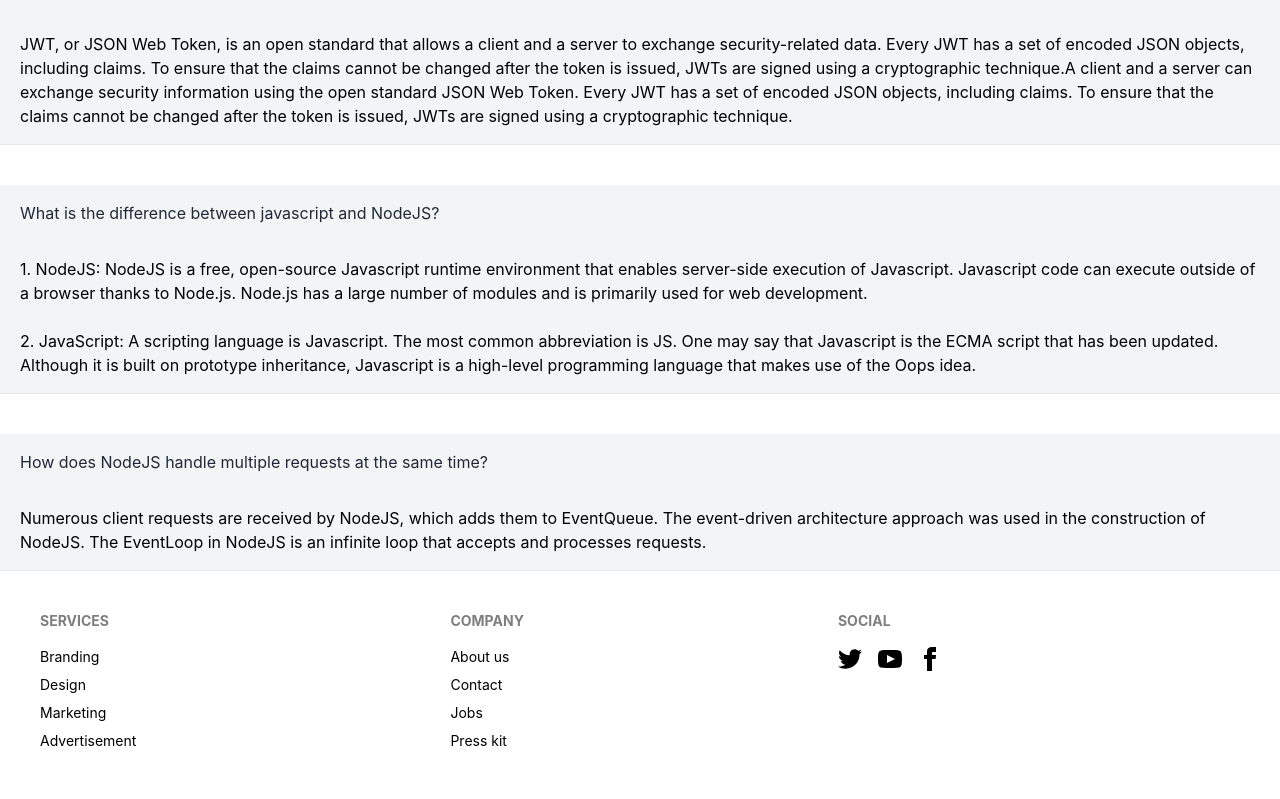
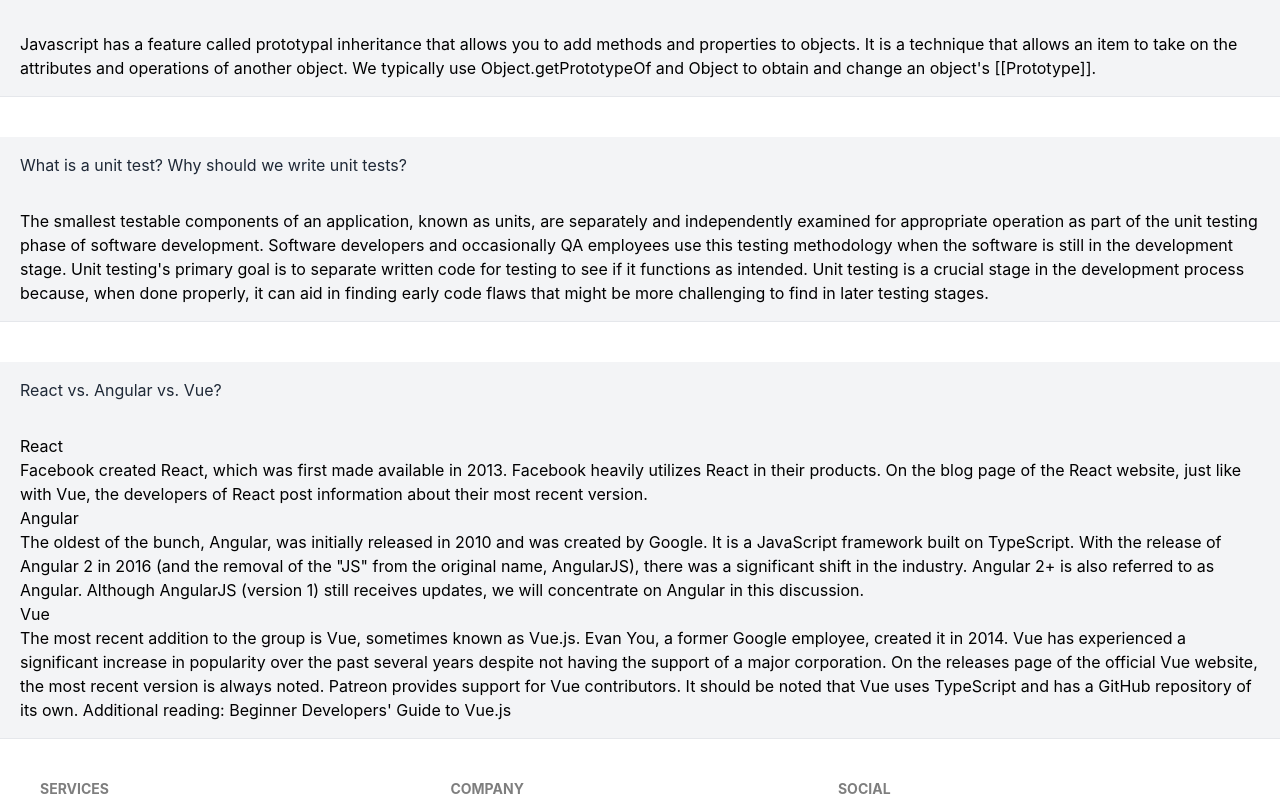
Before and after one commit to inzamam-nur/Bikers-Hut-client-side, a React (Create React App) app: page /blogs in a window 1280 px wide. Shown: the part 561-1360 px from the top of the page. Built offline with nearby package versions, Linux system fonts and the light colour scheme; no server answers.

Commit message:
add product page added

```diff
--- a/src/Pages/Blogs/Blogs.js
+++ b/src/Pages/Blogs/Blogs.js
@@ -92,7 +92,7 @@ const Blog = () => {
               aria-expanded="false"
               aria-controls="flush-collapseOne"
             >
-              What is JWT, and how does it work?
+              How does prototypical inheritance work?
             </button>
           </h2>
           <div
@@ -102,15 +102,11 @@ const Blog = () => {
             data-bs-parent="#accordionFlushExample"
           >
             <div className="accordion-body py-4 px-5">
-              JWT, or JSON Web Token, is an open standard that allows a client
-              and a server to exchange security-related data. Every JWT has a
-              set of encoded JSON objects, including claims. To ensure that the
-              claims cannot be changed after the token is issued, JWTs are
-              signed using a cryptographic technique.A client and a server can
-              exchange security information using the open standard JSON Web
-              Token. Every JWT has a set of encoded JSON objects, including
-              claims. To ensure that the claims cannot be changed after the
-              token is issued, JWTs are signed using a cryptographic technique.
+              Javascript has a feature called prototypal inheritance that allows
+              you to add methods and properties to objects. It is a technique
+              that allows an item to take on the attributes and operations of
+              another object. We typically use Object.getPrototypeOf and Object
+              to obtain and change an object's [[Prototype]].
             </div>
           </div>
         </div>
@@ -136,7 +132,7 @@ const Blog = () => {
               aria-expanded="false"
               aria-controls="flush-collapseOne"
             >
-              What is the difference between javascript and NodeJS?
+              What is a unit test? Why should we write unit tests?
             </button>
           </h2>
           <div
@@ -146,17 +142,16 @@ const Blog = () => {
             data-bs-parent="#accordionFlushExample"
           >
             <div className="accordion-body py-4 px-5">
-              1. NodeJS: NodeJS is a free, open-source Javascript runtime
-              environment that enables server-side execution of Javascript.
-              Javascript code can execute outside of a browser thanks to
-              Node.js. Node.js has a large number of modules and is primarily
-              used for web development. <br />
-              <br />
-              2. JavaScript: A scripting language is Javascript. The most common
-              abbreviation is JS. One may say that Javascript is the ECMA script
-              that has been updated. Although it is built on prototype
-              inheritance, Javascript is a high-level programming language that
-              makes use of the Oops idea.
+              The smallest testable components of an application, known as
+              units, are separately and independently examined for appropriate
+              operation as part of the unit testing phase of software
+              development. Software developers and occasionally QA employees use
+              this testing methodology when the software is still in the
+              development stage. Unit testing's primary goal is to separate
+              written code for testing to see if it functions as intended. Unit
+              testing is a crucial stage in the development process because,
+              when done properly, it can aid in finding early code flaws that
+              might be more challenging to find in later testing stages.
             </div>
           </div>
         </div>
@@ -182,7 +177,7 @@ const Blog = () => {
               aria-expanded="false"
               aria-controls="flush-collapseOne"
             >
-              How does NodeJS handle multiple requests at the same time?
+              React vs. Angular vs. Vue?
             </button>
           </h2>
           <div
@@ -192,10 +187,36 @@ const Blog = () => {
             data-bs-parent="#accordionFlushExample"
           >
             <div className="accordion-body py-4 px-5">
-              Numerous client requests are received by NodeJS, which adds them
-              to EventQueue. The event-driven architecture approach was used in
-              the construction of NodeJS. The EventLoop in NodeJS is an infinite
-              loop that accepts and processes requests.
+              <h2>React</h2>
+              <p>
+                Facebook created React, which was first made available in 2013.
+                Facebook heavily utilizes React in their products. On the blog
+                page of the React website, just like with Vue, the developers of
+                React post information about their most recent version.
+              </p>
+              <h2>Angular</h2>
+              <p>
+                The oldest of the bunch, Angular, was initially released in 2010
+                and was created by Google. It is a JavaScript framework built on
+                TypeScript. With the release of Angular 2 in 2016 (and the
+                removal of the "JS" from the original name, AngularJS), there
+                was a significant shift in the industry. Angular 2+ is also
+                referred to as Angular. Although AngularJS (version 1) still
+                receives updates, we will concentrate on Angular in this
+                discussion.
+              </p>
+              <h2>Vue</h2>
+              <p>
+                The most recent addition to the group is Vue, sometimes known as
+                Vue.js. Evan You, a former Google employee, created it in 2014.
+                Vue has experienced a significant increase in popularity over
+                the past several years despite not having the support of a major
+                corporation. On the releases page of the official Vue website,
+                the most recent version is always noted. Patreon provides
+                support for Vue contributors. It should be noted that Vue uses
+                TypeScript and has a GitHub repository of its own. Additional
+                reading: Beginner Developers' Guide to Vue.js
+              </p>
             </div>
           </div>
         </div>
--- /dev/null
+++ b/src/Pages/Dashboard/Dashboard.js
@@ -0,0 +1,35 @@
+import React, { useContext } from "react";
+import { Link } from "react-router-dom";
+import { AuthContext } from "../../Context/AuthProvider/AUthProvider";
+import useRoleCheck from "../../hooks/useRoleCheck";
+
+const Dashboard = () => {
+  const { user } = useContext(AuthContext);
+  const [roleCheck] = useRoleCheck(user.email);
+
+  return (
+    <div>
+      <div className="drawer drawer-mobile">
+        <input
+          id="dashboard-drawer"
+          type="checkbox"
+          className="drawer-toggle"
+        />
+        <div className="drawer-content"></div>
+        <div className="drawer-side">
+          <label htmlFor="dashboard-drawer" className="drawer-overlay"></label>
+          <ul className="menu p-4 w-80 bg-base-100 text-base-content">
+            <li>
+              <Link to="/categoriesadd"> Categories </Link>
+              <Link to="/addproduct"> Add Products</Link>
+              <Link to="/selllerproducts"> My Products </Link>
+              <Link to="/myorders"> My Orders </Link>
+            </li>
+          </ul>
+        </div>
+      </div>
+    </div>
+  );
+};
+
+export default Dashboard;
--- a/src/Pages/Sharedpage/Navbar/Navbar.js
+++ b/src/Pages/Sharedpage/Navbar/Navbar.js
@@ -9,10 +9,14 @@ const Navbar = () => {
 
   const menuItems = <React.Fragment>
       <li><Link to="/">Home</Link></li>
+      <li><Link to="/blogs">Blogs</Link></li>
 
       {user?.uid ?
           <>
               <li><Link className="" onClick={logout} >Logout</Link></li>
+              <li tabIndex={2} htmlFor="dashboard-drawer">
+            <Link to="/dashboard">Dashboard</Link>
+          </li>
           </>
           : <li><Link to="/login">Login</Link></li>}
   </React.Fragment>
--- a/src/Pages/Signup/Signup.js
+++ b/src/Pages/Signup/Signup.js
@@ -2,7 +2,6 @@ import React, { useContext } from "react";
 import { toast } from "react-toastify";
 import { useState } from "react";
 import { useForm } from "react-hook-form";
-import { HiEye, HiEyeOff } from "react-icons/hi";
 import { Link, useLocation, useNavigate } from "react-router-dom";
 import { getAuth, updateProfile } from "firebase/auth";
 import { AuthContext } from "../../Context/AuthProvider/AUthProvider";
@@ -136,14 +135,7 @@ const Signup = () => {
         <div className="form-control w-full">
           <label className="label">
             <span className="label-text-alt">Your Password</span>
-            <span>
-              {" "}
-              {show ? (
-                <HiEyeOff onClick={handleShow} />
-              ) : (
-                <HiEye onClick={handleShow} />
-              )}{" "}
-            </span>
+
           </label>
           <input
             {...register("password", {
--- /dev/null
+++ b/src/hooks/useRoleCheck.js
@@ -0,0 +1,19 @@
+import { useEffect, useState } from "react";
+
+const useRoleCheck = (email) => {
+  const [roleCheck, setRoleCheck] = useState("");
+
+  const [adminloading , setAdminLoading] = useState(true);
+
+  useEffect(() => {
+    fetch(`http://localhost:5000/usersRole/${email}`)
+      .then((res) => res.json())
+      .then((data) => {
+        setRoleCheck(data.userType);
+        // console.log(data);
+          setAdminLoading(false)
+      });
+  }, [email]);
+  return [roleCheck, adminloading];
+};
+export default useRoleCheck;
```
Also changed, not shown: src/Pages/Dashboard/Seller/Addproduct.js (added, +188 -0 lines), src/Routes/Routes.js (+11 -0 lines).
